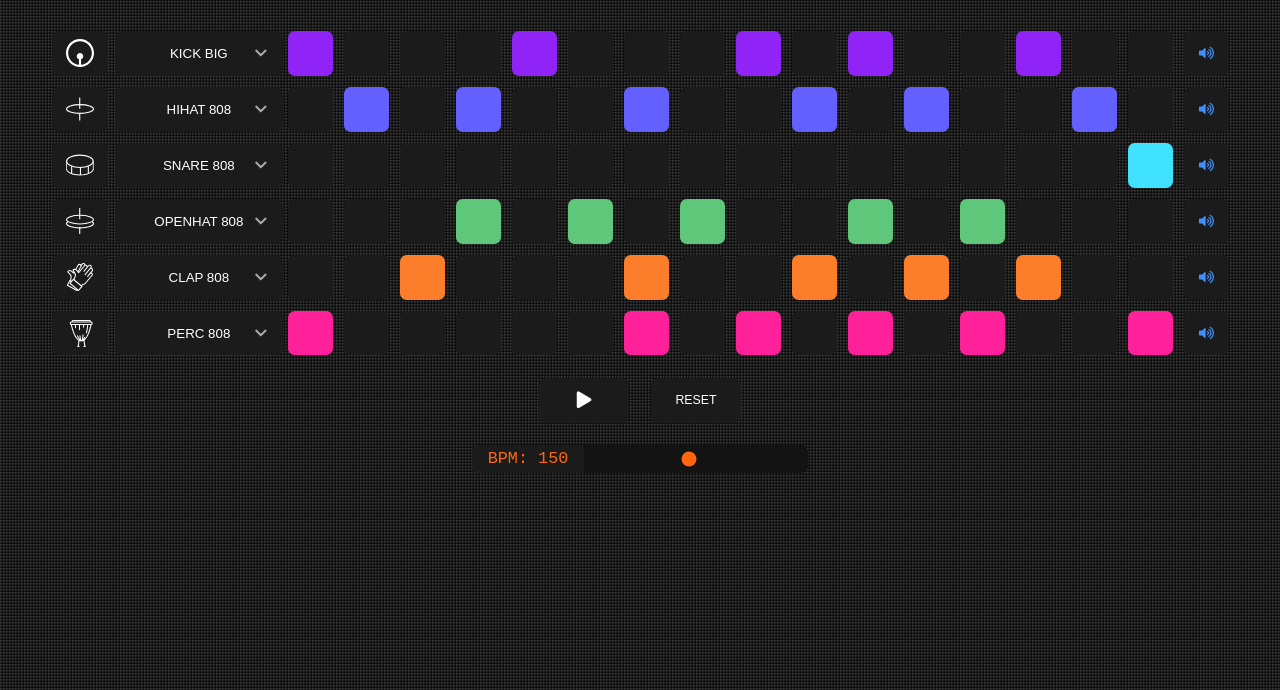
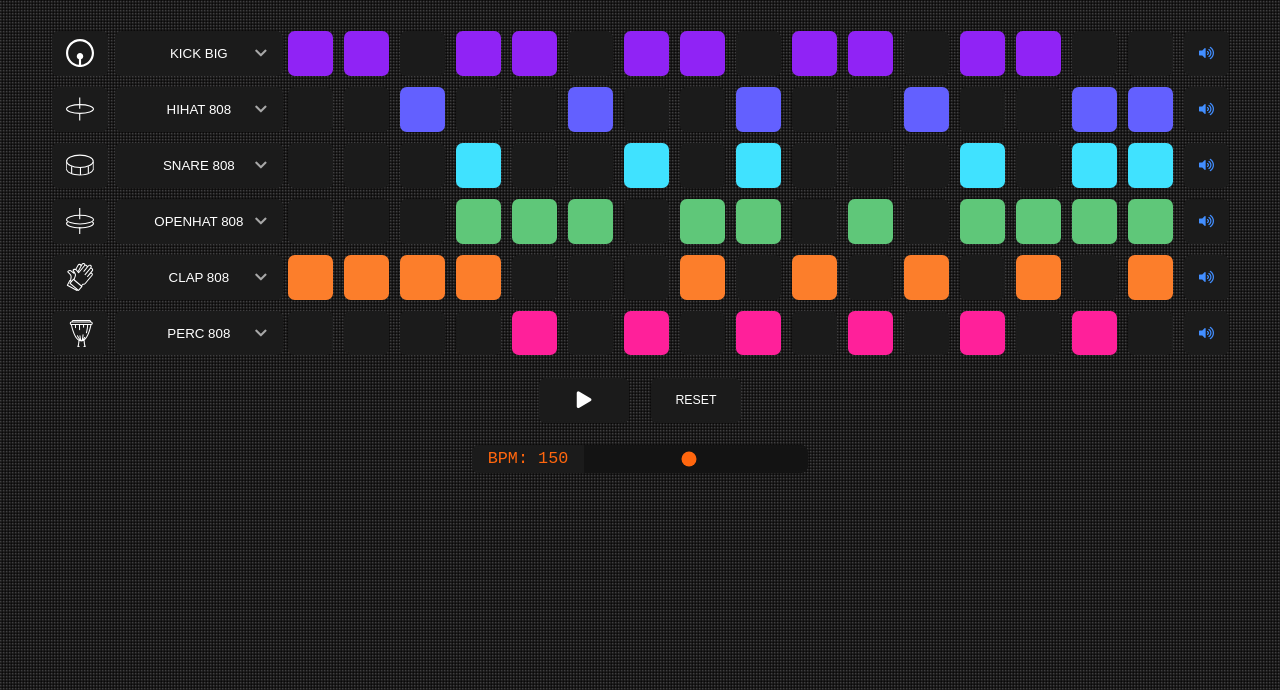
Before and after one commit to SANTO-PRO/verybeats, a plain HTML site: page index.html in a window 1280 px wide. Shown: the part 110-800 px from the top of the page. Drawn offline with Linux system fonts and the light colour scheme.

Commit message:
default pad active change

```diff
--- a/index.html
+++ b/index.html
@@ -84,20 +84,20 @@
 
 					<div class="pad-part-1 activee">
 						<div class="pad kick-pad b0 active"></div>
-						<div class="pad kick-pad b1"></div>
+						<div class="pad kick-pad b1 active"></div>
 						<div class="pad kick-pad b2"></div>
-						<div class="pad kick-pad b3"></div>
+						<div class="pad kick-pad b3 active"></div>
 						<div class="pad kick-pad b4 active"></div>
 						<div class="pad kick-pad b5"></div>
-						<div class="pad kick-pad b6"></div>
-						<div class="pad kick-pad b7"></div>
+						<div class="pad kick-pad b6 active"></div>
+						<div class="pad kick-pad b7 active"></div>
 					</div>
 					<div class="pad-part-2">
-						<div class="pad kick-pad b8 active"></div>
-						<div class="pad kick-pad b9"></div>
+						<div class="pad kick-pad b8"></div>
+						<div class="pad kick-pad b9 active"></div>
 						<div class="pad kick-pad b10 active"></div>
 						<div class="pad kick-pad b11"></div>
-						<div class="pad kick-pad b12"></div>
+						<div class="pad kick-pad b12 active"></div>
 						<div class="pad kick-pad b13 active"></div>
 						<div class="pad kick-pad b14"></div>
 						<div class="pad kick-pad b15"></div>
@@ -174,23 +174,23 @@
 					<!-- Pads section start  -->
 					<div class="pad-part-1 activee">
 						<div class="pad hihat-pad b0"></div>
-						<div class="pad hihat-pad b1 active"></div>
-						<div class="pad hihat-pad b2"></div>
-						<div class="pad hihat-pad b3 active"></div>
+						<div class="pad hihat-pad b1"></div>
+						<div class="pad hihat-pad b2 active"></div>
+						<div class="pad hihat-pad b3"></div>
 						<div class="pad hihat-pad b4"></div>
-						<div class="pad hihat-pad b5"></div>
-						<div class="pad hihat-pad b6 active"></div>
+						<div class="pad hihat-pad b5 active"></div>
+						<div class="pad hihat-pad b6"></div>
 						<div class="pad hihat-pad b7"></div>
 					</div>
 					<div class="pad-part-2">
-						<div class="pad hihat-pad b8"></div>
-						<div class="pad hihat-pad b9 active"></div>
+						<div class="pad hihat-pad b8 active"></div>
+						<div class="pad hihat-pad b9"></div>
 						<div class="pad hihat-pad b10"></div>
 						<div class="pad hihat-pad b11 active"></div>
 						<div class="pad hihat-pad b12"></div>
 						<div class="pad hihat-pad b13"></div>
 						<div class="pad hihat-pad b14 active"></div>
-						<div class="pad hihat-pad b15"></div>
+						<div class="pad hihat-pad b15 active"></div>
 					</div>
 					<!-- Pads section end  -->
 
@@ -292,21 +292,21 @@
 						<div class="pad snare-pad b0"></div>
 						<div class="pad snare-pad b1"></div>
 						<div class="pad snare-pad b2"></div>
-						<div class="pad snare-pad b3"></div>
+						<div class="pad snare-pad b3 active"></div>
 						<div class="pad snare-pad b4"></div>
 						<div class="pad snare-pad b5"></div>
-						<div class="pad snare-pad b6"></div>
+						<div class="pad snare-pad b6 active"></div>
 						<div class="pad snare-pad b7"></div>
 					</div>
 
 					<div class="pad-part-2">
-						<div class="pad snare-pad b8"></div>
+						<div class="pad snare-pad b8 active"></div>
 						<div class="pad snare-pad b9"></div>
 						<div class="pad snare-pad b10"></div>
 						<div class="pad snare-pad b11"></div>
-						<div class="pad snare-pad b12"></div>
+						<div class="pad snare-pad b12 active"></div>
 						<div class="pad snare-pad b13"></div>
-						<div class="pad snare-pad b14"></div>
+						<div class="pad snare-pad b14 active"></div>
 						<div class="pad snare-pad b15 active"></div>
 					</div>
 					<!-- Pads section end  -->
@@ -394,20 +394,20 @@
 						<div class="pad hihat-open-pad b1"></div>
 						<div class="pad hihat-open-pad b2"></div>
 						<div class="pad hihat-open-pad b3 active"></div>
-						<div class="pad hihat-open-pad b4"></div>
+						<div class="pad hihat-open-pad b4 active"></div>
 						<div class="pad hihat-open-pad b5 active"></div>
 						<div class="pad hihat-open-pad b6"></div>
 						<div class="pad hihat-open-pad b7 active"></div>
 					</div>
 					<div class="pad-part-2">
-						<div class="pad hihat-open-pad b8"></div>
+						<div class="pad hihat-open-pad b8 active"></div>
 						<div class="pad hihat-open-pad b9"></div>
 						<div class="pad hihat-open-pad b10 active"></div>
 						<div class="pad hihat-open-pad b11"></div>
 						<div class="pad hihat-open-pad b12 active"></div>
-						<div class="pad hihat-open-pad b13"></div>
-						<div class="pad hihat-open-pad b14"></div>
-						<div class="pad hihat-open-pad b15"></div>
+						<div class="pad hihat-open-pad b13 active"></div>
+						<div class="pad hihat-open-pad b14 active"></div>
+						<div class="pad hihat-open-pad b15 active"></div>
 					</div>
 					<!-- Pads section end  -->
 
@@ -462,14 +462,14 @@
 					<!-- Pads section start  -->
 
 					<div class="pad-part-1 activee">
-						<div class="pad clap-pad b0"></div>
-						<div class="pad clap-pad b1"></div>
+						<div class="pad clap-pad b0 active"></div>
+						<div class="pad clap-pad b1 active"></div>
 						<div class="pad clap-pad b2 active"></div>
-						<div class="pad clap-pad b3"></div>
+						<div class="pad clap-pad b3 active"></div>
 						<div class="pad clap-pad b4"></div>
 						<div class="pad clap-pad b5"></div>
-						<div class="pad clap-pad b6 active"></div>
-						<div class="pad clap-pad b7"></div>
+						<div class="pad clap-pad b6"></div>
+						<div class="pad clap-pad b7 active"></div>
 					</div>
 
 					<div class="pad-part-2">
@@ -480,7 +480,7 @@
 						<div class="pad clap-pad b12"></div>
 						<div class="pad clap-pad b13 active"></div>
 						<div class="pad clap-pad b14"></div>
-						<div class="pad clap-pad b15"></div>
+						<div class="pad clap-pad b15 active"></div>
 					</div>
 					<!-- Pads section end  -->
 
@@ -574,11 +574,11 @@
 					<!-- Pads section start  -->
 
 					<div class="pad-part-1 activee">
-						<div class="pad perc-pad b0 active"></div>
+						<div class="pad perc-pad b0"></div>
 						<div class="pad perc-pad b1"></div>
 						<div class="pad perc-pad b2"></div>
 						<div class="pad perc-pad b3"></div>
-						<div class="pad perc-pad b4"></div>
+						<div class="pad perc-pad b4 active"></div>
 						<div class="pad perc-pad b5"></div>
 						<div class="pad perc-pad b6 active"></div>
 						<div class="pad perc-pad b7"></div>
@@ -591,8 +591,8 @@
 						<div class="pad perc-pad b11"></div>
 						<div class="pad perc-pad b12 active"></div>
 						<div class="pad perc-pad b13"></div>
-						<div class="pad perc-pad b14"></div>
-						<div class="pad perc-pad b15 active"></div>
+						<div class="pad perc-pad b14 active"></div>
+						<div class="pad perc-pad b15"></div>
 					</div>
 					<!-- Pads section end  -->
 
```
